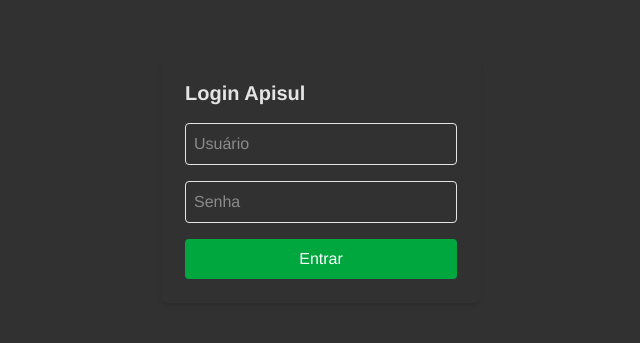
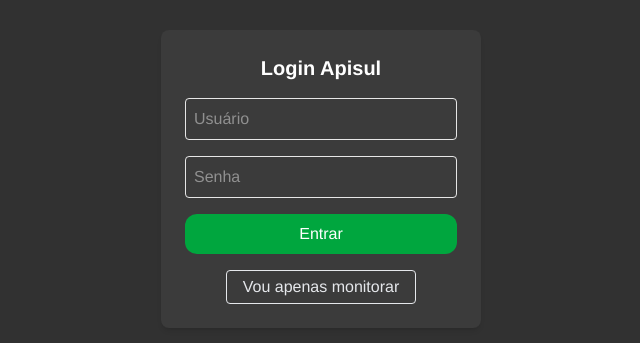
Before and after one commit to RenanSantosF/Automa-o-SM, a React (Vite) app in the folder frontend/: page / in a window 1280 px wide. Shown: the part 221-564 px from the top of the page, without its empty margins (319-959 px from the left). Built offline with nearby package versions, Linux system fonts and the light colour scheme; no server answers.

Commit message:
Adiciona login apisul

```diff
--- a/frontend/src/App.jsx
+++ b/frontend/src/App.jsx
@@ -32,7 +32,7 @@
       setExecucoes(data);
     } catch (error) {
       console.error('Erro ao buscar execucoes:', error);
-      setError('Erro ao buscar execuções. Tente novamente mais tarde.');
+      setError('Erro ao buscar execuções. Tente novamente.');
     } finally {
       setLoading(false);
     }
@@ -61,8 +61,8 @@
                 onClick={() => setIsAuthenticated(false)}
                 className="items-center gap-1 flex cursor-pointer mb-3 px-2 py-1 text-xs bg-green-200 text-gray-900 rounded-sm hover:bg-green-300 transition duration-200"
               >
-                Sair
-                <IoLogOutOutline/>
+                {userData.usuario ? 'Sair' : 'Entrar'}
+                <IoLogOutOutline />
               </button>
             </div>
           </div>
--- a/frontend/src/components/Btn_Icone/Index.jsx
+++ b/frontend/src/components/Btn_Icone/Index.jsx
@@ -1,12 +1,22 @@
 import React from 'react';
 import { FaBeer } from 'react-icons/fa'; // Exemplo de ícone, você pode trocar para o ícone que preferir
 
-const IconButton = ({ icon: Icon, onClick, color, size }) => {
+const IconButton = ({ icon: Icon, onClick, color, size, tooltip }) => {
   return (
-    <button onClick={onClick} style={{ background: 'transparent', border: 'none', padding: '10px', cursor: 'pointer' }}>
-      <Icon color={color || "#16a34a"} size={size || 24} /> {/* Tamanho do ícone pode ser ajustado */}
+    <button
+      onClick={onClick}
+      title={tooltip} // <-- mensagem ao passar o mouse
+      style={{
+        background: 'transparent',
+        border: 'none',
+        padding: '10px',
+        cursor: 'pointer',
+      }}
+    >
+      <Icon color={color || "#16a34a"} size={size || 24} />
     </button>
   );
 };
 
+
 export default IconButton;
--- a/frontend/src/components/Input/Input.jsx
+++ b/frontend/src/components/Input/Input.jsx
@@ -1,24 +1,23 @@
-export default function Input({type, placeholder, value, onChange}) {
+export default function Input({ type, placeholder, value, onChange }) {
     return (
-
-        <div className="mb-2 flex items-center justify-center w-full ">
-            <div className="relative w-full ">
+        <div className="mb-2 flex items-center justify-center w-full">
+            <div className="relative w-full">
                 <input
                     id="username"
                     name="username"
-                    type={ type }
-                    value={ value }
-                    placeholder=""
-                    onChange={ onChange }
-                    className="z-20 w-full border-b border-gray-300 py-1 focus:border-b-2 focus:border-green-600 transition-colors focus:outline-none peer bg-inherit"
+                    type={type}
+                    value={value}
+                    placeholder=" "
+                    onChange={onChange}
+                    className="z-10 w-full border-b border-gray-300 py-1 focus:border-b-2 focus:border-green-600 transition-colors focus:outline-none peer bg-inherit"
                 />
                 <label
                     htmlFor="username"
-                    className="z-10 absolute -top-4 text-xs left-0 cursor-text peer-focus:text-xs peer-focus:-top-4 transition-all peer-focus:text-green-600 peer-placeholder-shown:top-1 peer-placeholder-shown:text-sm"
+                    className="pointer-events-none absolute -top-4 left-0 text-xs transition-all peer-placeholder-shown:top-1 peer-placeholder-shown:text-sm peer-focus:text-xs peer-focus:-top-4 peer-focus:text-green-600"
                 >
-                    { placeholder }
+                    {placeholder}
                 </label>
             </div>
         </div>
-    )
+    );
 }
--- a/frontend/src/components/Lista_smp/Index.jsx
+++ b/frontend/src/components/Lista_smp/Index.jsx
@@ -161,6 +161,7 @@
           onClick={() => recarregarExecucoes()}
           color="#FFF"
           size={28}
+          tooltip="Recarregar lista"
         />
 
       </div>
@@ -175,9 +176,8 @@
           <div className=" overflow-x-auto bg-white rounded-sm shadow-lg">
             <table className="min-w-full table-auto border-collapse">
               <thead className="sticky top-0">
-
                 <tr className="bg-gray-100 text-center text-gray-700">
-                  <th className="px-2 py-2 text-sm font-bold">#</th> {/* Nova coluna */}
+                  <th className="px-2 py-2 text-sm font-bold">#</th>
                   <th className="px-4 py-2 text-sm font-bold">Data</th>
                   <th className="px-4 py-2 text-sm font-bold">SMP</th>
                   <th className="px-4 py-2 text-sm font-bold">Status</th>
@@ -203,6 +203,7 @@
                         color="#f87171"
                         size={20}
                         onClick={() => deletarExecucao(exec.id)}
+                        tooltip="Deletar"
                       />
                     </td>
                     <td className="whitespace-nowrap px-4 py-1 text-sm text-gray-800">
@@ -215,6 +216,7 @@
                       {exec.status}
                         <IconButton
                           icon={CgDetailsMore}
+                          tooltip="Registro de alterações"
                           onClick={() => {
                             if (!Array.isArray(exec.historico) || exec.historico.length === 0) {
                               openModal(<div>Sem histórico disponível</div>);
@@ -239,6 +241,7 @@
                         <IconButton
                           icon={IoReload}
                           onClick={() => reprocessarExecucao(exec.id)}
+                          tooltip="Reprocessar SMP"
                         />
                       )}
                     </td>
@@ -257,7 +260,6 @@
                     <td className="whitespace-nowrap px-3 py-1 text-[12px]  text-gray-800">
                       R$ {exec.valor_total_carga?.toLocaleString("pt-BR")}
                     </td>
-
                     <td className="whitespace-nowrap px-3 py-1 text-[12px]  text-gray-800">
                       <select
                         className="text-[12px]  border border-gray-300 rounded px-2 py-1 text-sm"
--- a/frontend/src/components/LoginModal/LoginModal.jsx
+++ b/frontend/src/components/LoginModal/LoginModal.jsx
@@ -1,4 +1,3 @@
-// src/components/LoginModal/LoginModal.jsx
 import { useState } from 'react';
 import { useLogin } from '../../Contexts/LoginContext';
 
@@ -16,13 +15,21 @@
     }
   };
 
+  const handleMonitorOnly = () => {
+    // Aqui você define como será tratado o login anônimo
+    login('', '');
+  };
+
   return (
     <div className="fixed inset-0 bg-black/4 flex justify-center items-center z-50">
       <form
         onSubmit={handleSubmit}
-        className=" p-6 rounded-lg shadow-md w-80 space-y-4"
+        className="p-6 rounded-lg shadow-md w-80 space-y-4 bg-[#3b3b3b] "
       >
-        <h2 className="text-xl font-semibold">Login Apisul</h2>
+        <div className='w-full flex justify-center'>
+          <h2 className="text-xl text-white font-semibold">Login Apisul</h2>
+        </div>
+
         {error && <p className="text-red-500 text-sm">{error}</p>}
         <input
           type="text"
@@ -42,10 +49,21 @@
         />
         <button
           type="submit"
-          className="w-full bg-green-600 text-white p-2 rounded hover:bg-green-700"
+          className="w-full bg-green-600 text-white p-2 rounded-xl hover:bg-green-700"
         >
           Entrar
         </button>
+        <div className='w-full flex justify-center'>
+          <button
+            type="button"
+            onClick={handleMonitorOnly}
+            className=" border text-gray-200 px-4 py-1 border-gray-200 rounded hover:text-white"
+          >
+            Vou apenas monitorar
+          </button>
+
+        </div>
+
       </form>
     </div>
   );
--- a/frontend/src/components/Modal/index.jsx
+++ b/frontend/src/components/Modal/index.jsx
@@ -44,7 +44,14 @@
               </button>
             </div>
             <div className="mt-4 max-w-full  text-gray-700">
-              <p className="break-words text-sm whitespace-normal">{content}</p>
+              {/* <p className="break-words text-sm whitespace-normal">{content}</p> */}
+              <div className="mt-4 max-w-full break-words text-gray-700 overflow-x-auto">
+                {typeof content === "string" ? (
+                  <p className="break-words text-sm whitespace-normal">{content}</p>
+                ) : (
+                  <div className="text-sm break-words whitespace-normal">{content}</div>
+                )}
+              </div>
 
             </div>
             <div className="mt-6 flex justify-end">
```
